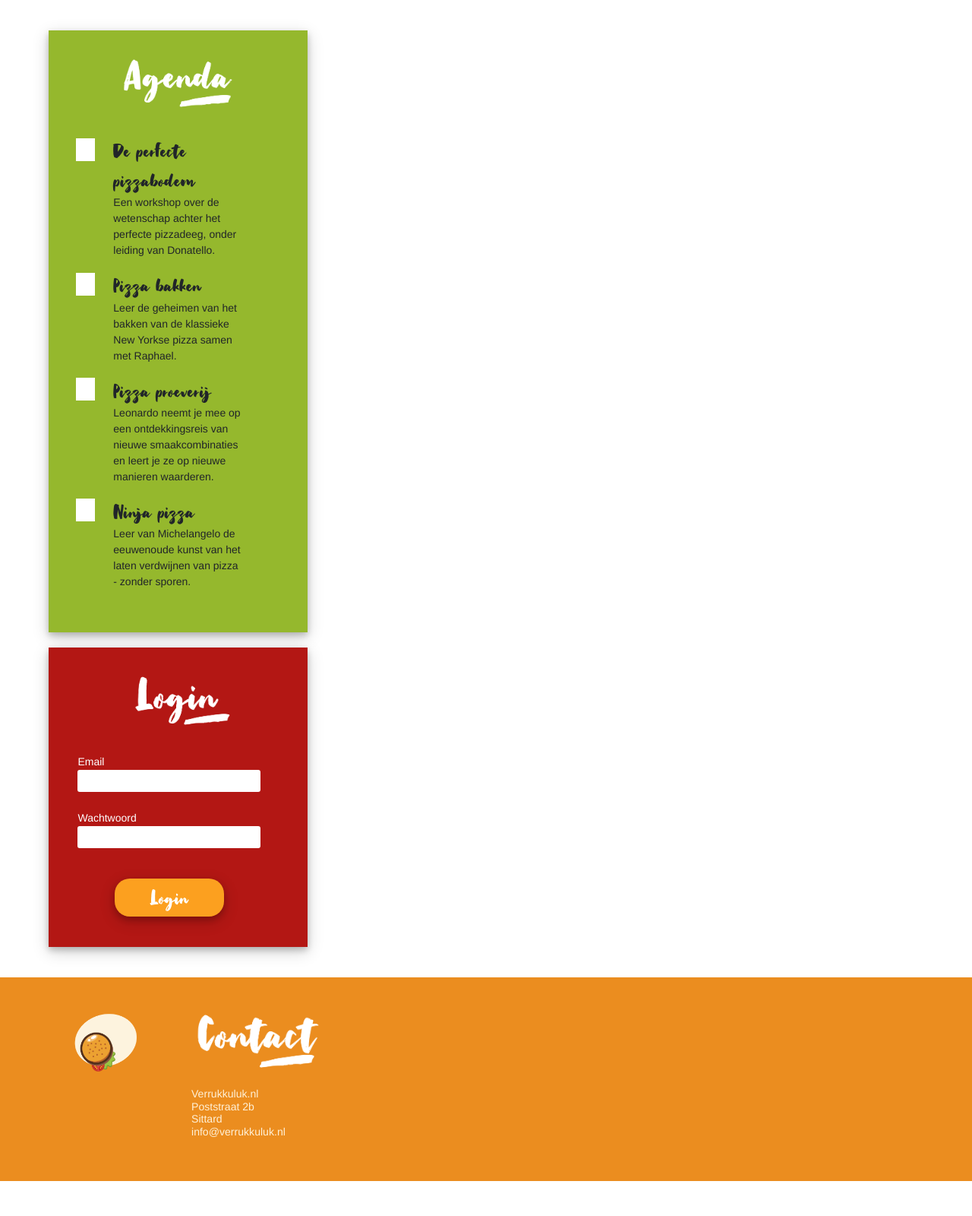
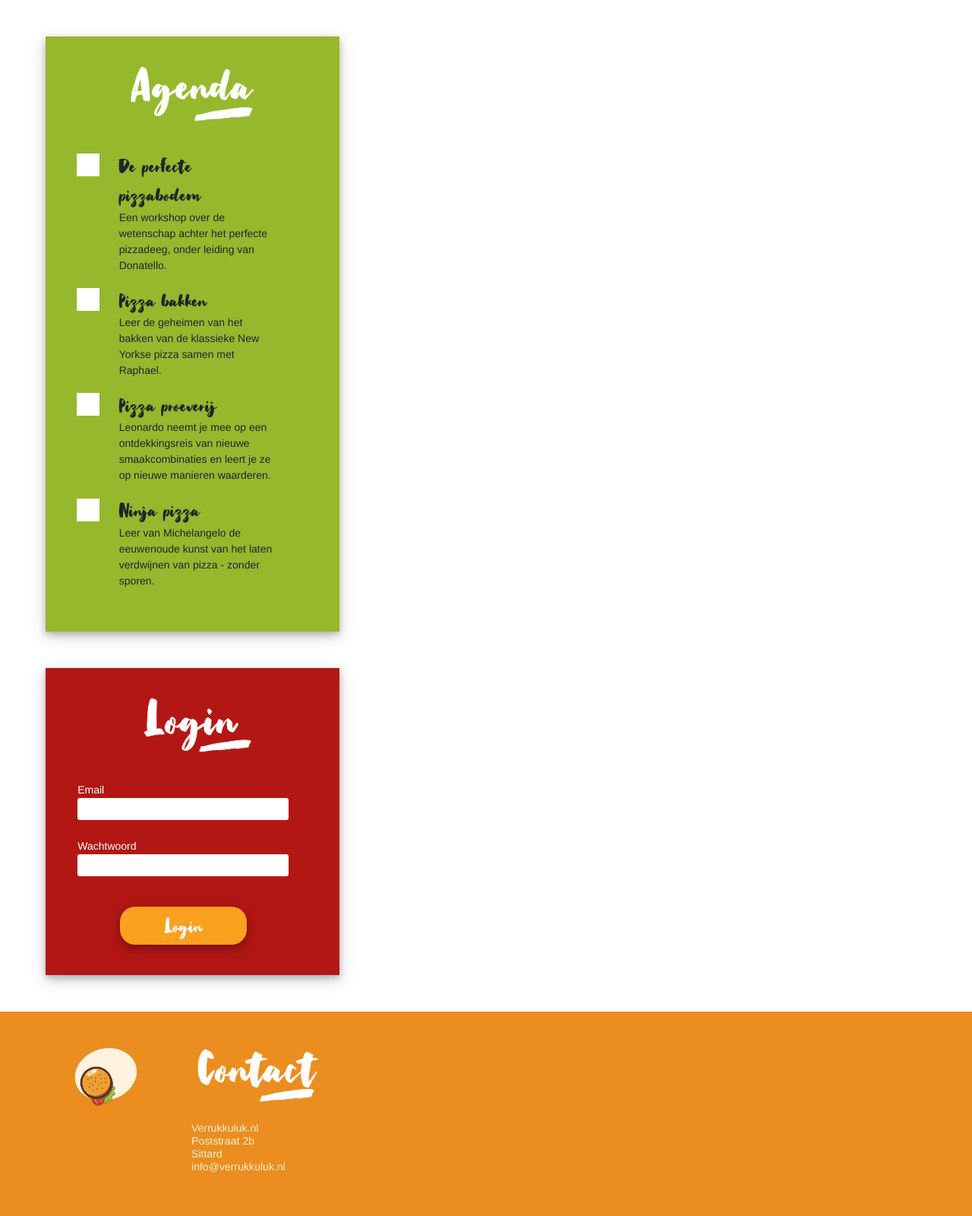
Before and after one commit to LeroyRoncken/educom-verrukkulluk, a PHP site: the page made by templates/homepage.html.twig in a window 1280 px wide. Shown: the part 536-2136 px from the top of the page at 76% size. Before the commit the page ends 2090 px from the top, so only its background shows below. Run offline with PHP 8.4, Linux system fonts and the light colour scheme; the template is opened without the code that fills it, so the values that code supplies are empty; some libraries are stand-ins or nearby versions.

Commit message:
Marges bij layout (#13)

```diff
--- a/assets/css/main.css
+++ b/assets/css/main.css
@@ -125,9 +125,13 @@ html, body {
     margin: 20px;
 }
 
-.body{
+/* .marginGlobal{
     margin: var(--marginGlobal);
-}
+} */
+
+/* .body{
+    margin: var(--marginGlobal);
+} */
 
 .titleLogo{
     display: block;
@@ -144,7 +148,7 @@ html, body {
 
 .agenda {
     background-color: var(--lighter-green);
-    margin: var(--marginGlobal);
+    /* margin: var(--marginGlobal); */
     /* width: 100%;
     height: 100%; */
     /* margin: 10%; */
@@ -174,7 +178,7 @@ html, body {
 
 .login{
     background-color: var(--darker-red);
-    margin: var(--marginGlobal);
+    /* margin: var(--marginGlobal); */
 }
 
 .loginDescription{
@@ -210,10 +214,10 @@ html, body {
     font-size: 32px;
 }
 
-.content{
+/* .content{
     height: 100%;
     margin: var(--marginGlobal);
-}
+} */
 
 
 /** FOOTER **/
--- a/templates/homepage.html.twig
+++ b/templates/homepage.html.twig
@@ -32,11 +32,11 @@
 {# Body #}
 {% block content %}
 
-    <div class = "row content">
+    <div class = "row">
 
         {% for record in data %}
 
-            <div class="col-6 boxShadow">
+            <div class="col-5 offset-1 boxShadow mb-5">
 
                 <div class="row">
                     <img src="{{ record.dish.image }}" style="width: 100px; height: 100px;">
--- a/templates/main.html.twig
+++ b/templates/main.html.twig
@@ -90,12 +90,12 @@
     {# <i class="fa fa-calendar"></i> FontAwesome <a href="https://fontawesome.com/icons?d=gallery&m=free">Documentation</a><br>
     <i class="fa fa-file-pdf"></i><a href="https://www.layoutit.com/build">Layout-it</a> #}
 
-    <div class="row body">
+    <div class="row m-5">
 
         <div class="col-4">
 
         {# Agenda #}
-            <div class="row agenda boxShadow">
+            <div class="row agenda boxShadow mb-5">
 
                 <div><img class="titleLogo" src="assets/img/verrukkulluk-agenda.png"></div>
 
```
